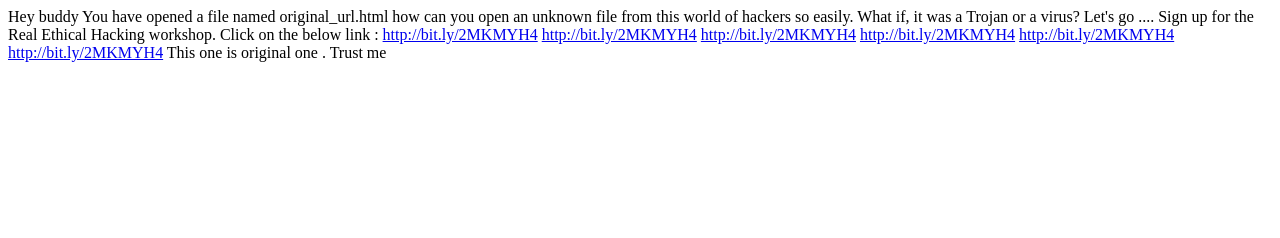
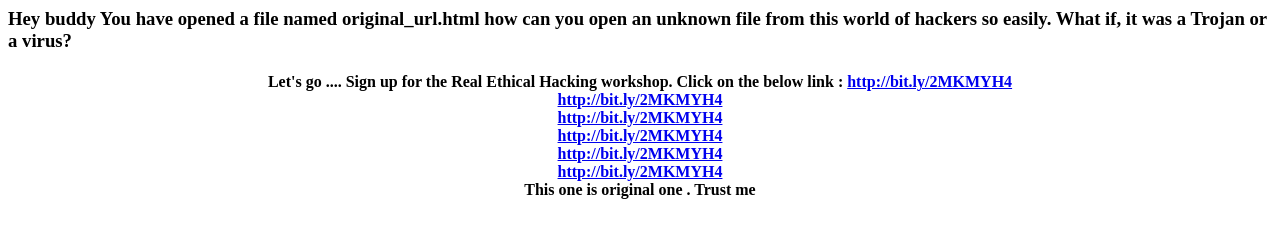
Before and after one commit to praveensinghinfo/praveensingh.github.io, a plain HTML site: page original_url.html in a window 1280 px wide. Drawn offline with Linux system fonts and the light colour scheme.

Commit message:
Update original_url.html

```diff
--- a/original_url.html
+++ b/original_url.html
@@ -1,17 +1,23 @@
-<html><head><title>Registration link</title></head><body>
+<html>
+  <head>
+    <title>Registration link</title>
+  </head>
+<body>
+<h3>
 Hey buddy
 You have opened a file named original_url.html
 how can you open an unknown file from this world of hackers so easily.
-What if, it was a Trojan or a virus?
-
-Let's go .... Sign up for the Real Ethical Hacking workshop.
+  <b>What if, it was a Trojan or a virus?</b>
+  </h3>
+<center><h4>Let's go .... Sign up for the Real Ethical Hacking workshop.
 Click on the below link :
-<a href=http://bit.ly/2MKMYH4>http://bit.ly/2MKMYH4</a>
-<a href=http://bit.ly/2MKMYH4>http://bit.ly/2MKMYH4</a>
-<a href=http://bit.ly/2MKMYH4>http://bit.ly/2MKMYH4</a>
-<a href=http://bit.ly/2MKMYH4>http://bit.ly/2MKMYH4</a>
-<a href=http://bit.ly/2MKMYH4>http://bit.ly/2MKMYH4</a>
-<a href=http://bit.ly/2MKMYH4>http://bit.ly/2MKMYH4</a>
-This one is original one . Trust me
+<a href=http://bit.ly/2MKMYH4>http://bit.ly/2MKMYH4</a><br>
+<a href=http://bit.ly/2MKMYH4>http://bit.ly/2MKMYH4</a><br>
+<a href=http://bit.ly/2MKMYH4>http://bit.ly/2MKMYH4</a><br>
+<a href=http://bit.ly/2MKMYH4>http://bit.ly/2MKMYH4</a><br>
+<a href=http://bit.ly/2MKMYH4>http://bit.ly/2MKMYH4</a><br>
+<a href=http://bit.ly/2MKMYH4>http://bit.ly/2MKMYH4</a><br>
+This one is original one . Trust me <br>
+  </center
 </body>
 </html>
```
